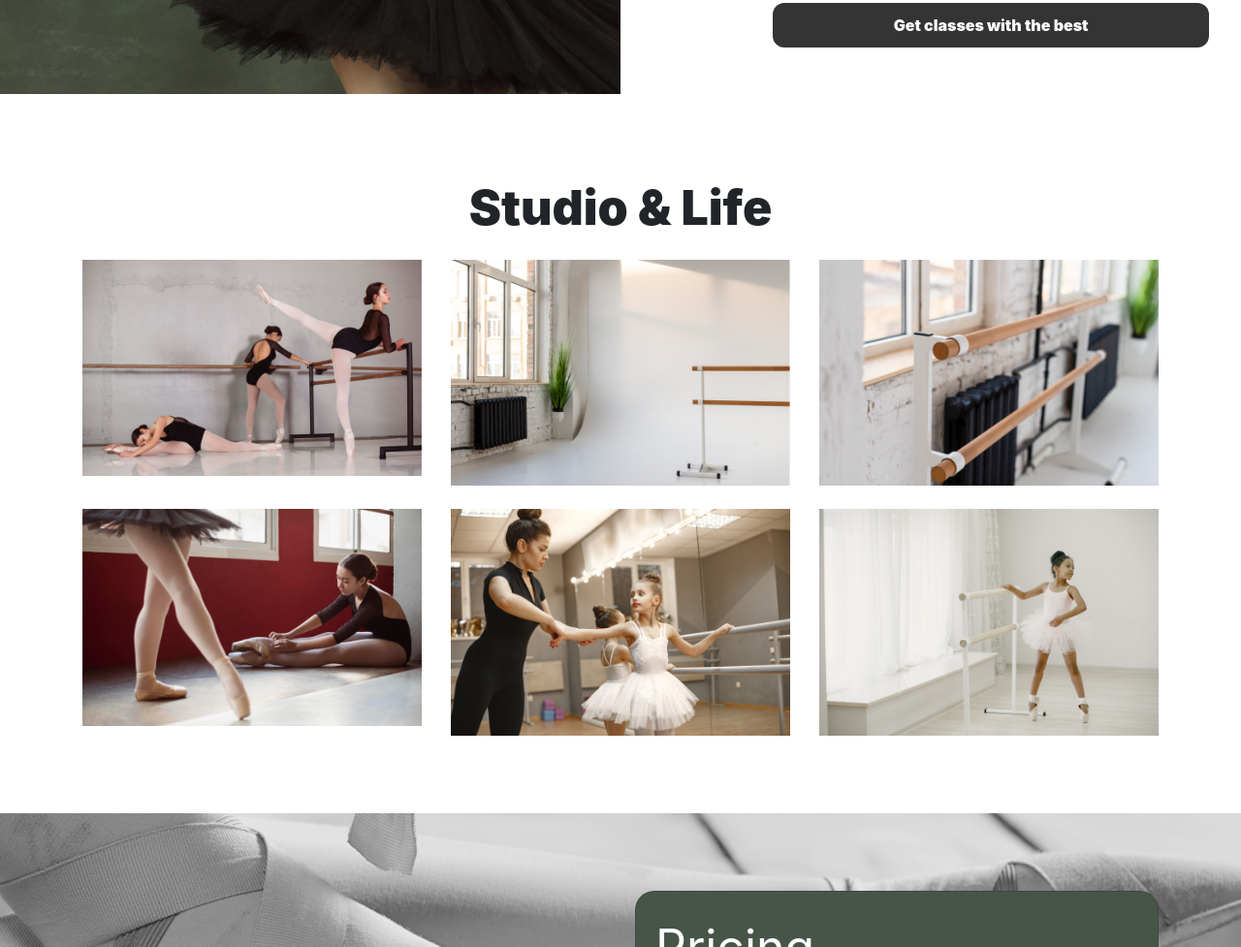
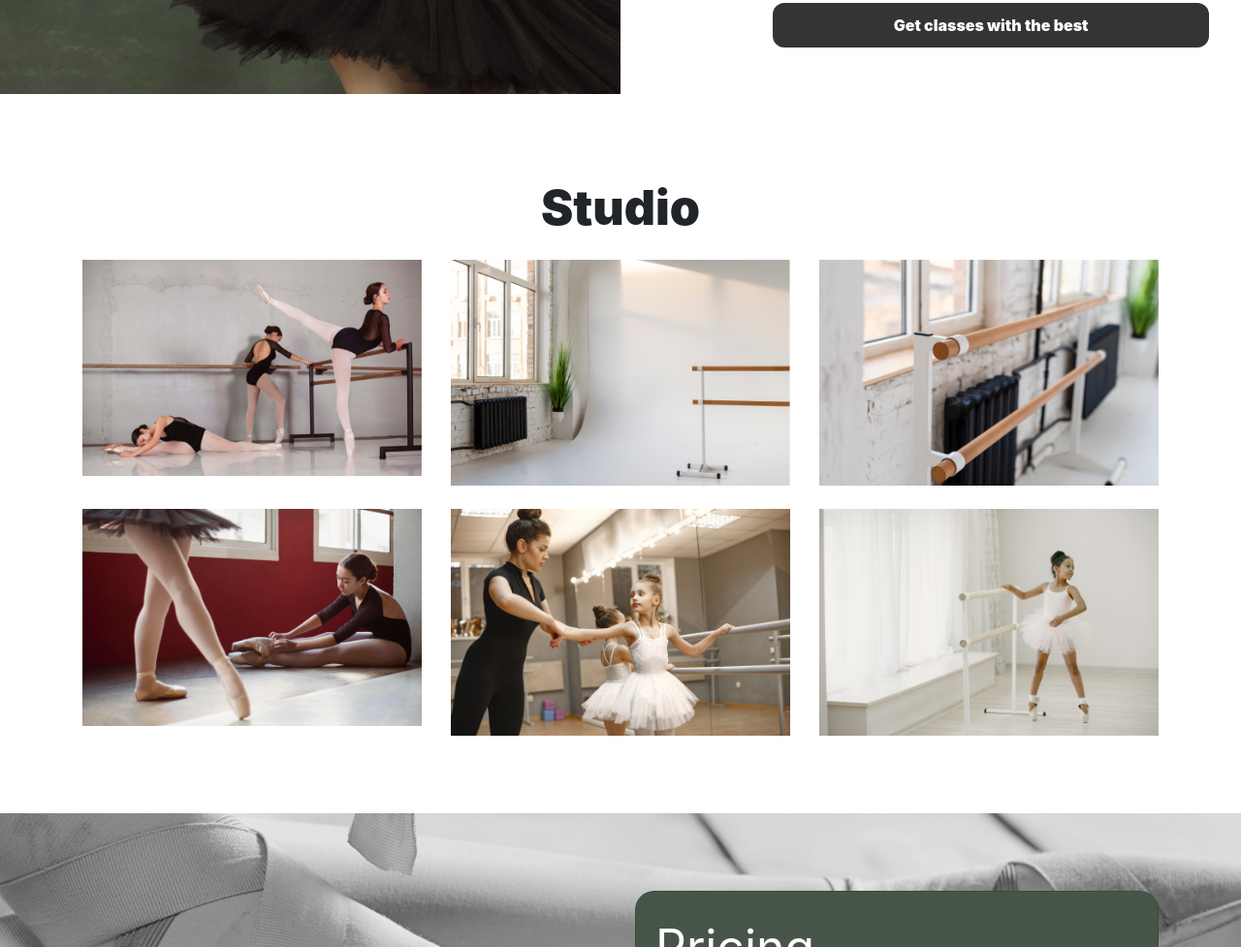
Before and after one commit to tocrossbridge/website_black-swan-ballet, a plain HTML site: page index.html in a window 1280 px wide. Shown: the part 2774-3751 px from the top of the page at 97% size. Drawn offline with nearby package versions, Linux system fonts and the light colour scheme.

Commit message:
STUDIO: adjusts at title

```diff
--- a/index.html
+++ b/index.html
@@ -71,7 +71,7 @@
 
         <section class="studio-and-life">
             <div class="container">
-                <p class="studio-and-life__title">Studio & Life</p>
+                <p class="studio-and-life__title">Studio</p>
                 <div class="row d-flex justify-content-around mb-0 mb-md-4">
                     <div class="col-12 col-md-4 mb-4 mb-md-0">
                         <div class="studio-and-life__photo-box">
```
